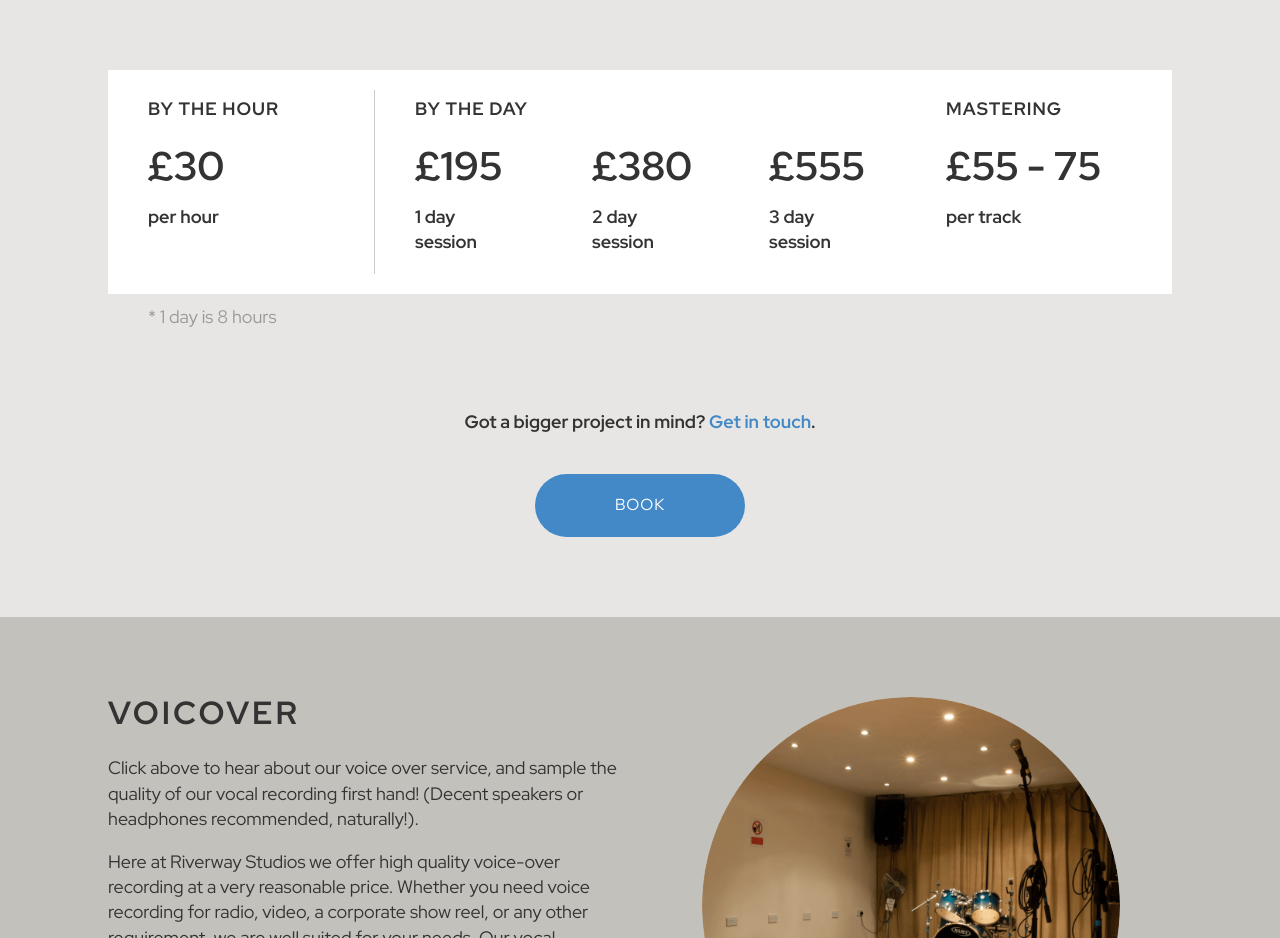
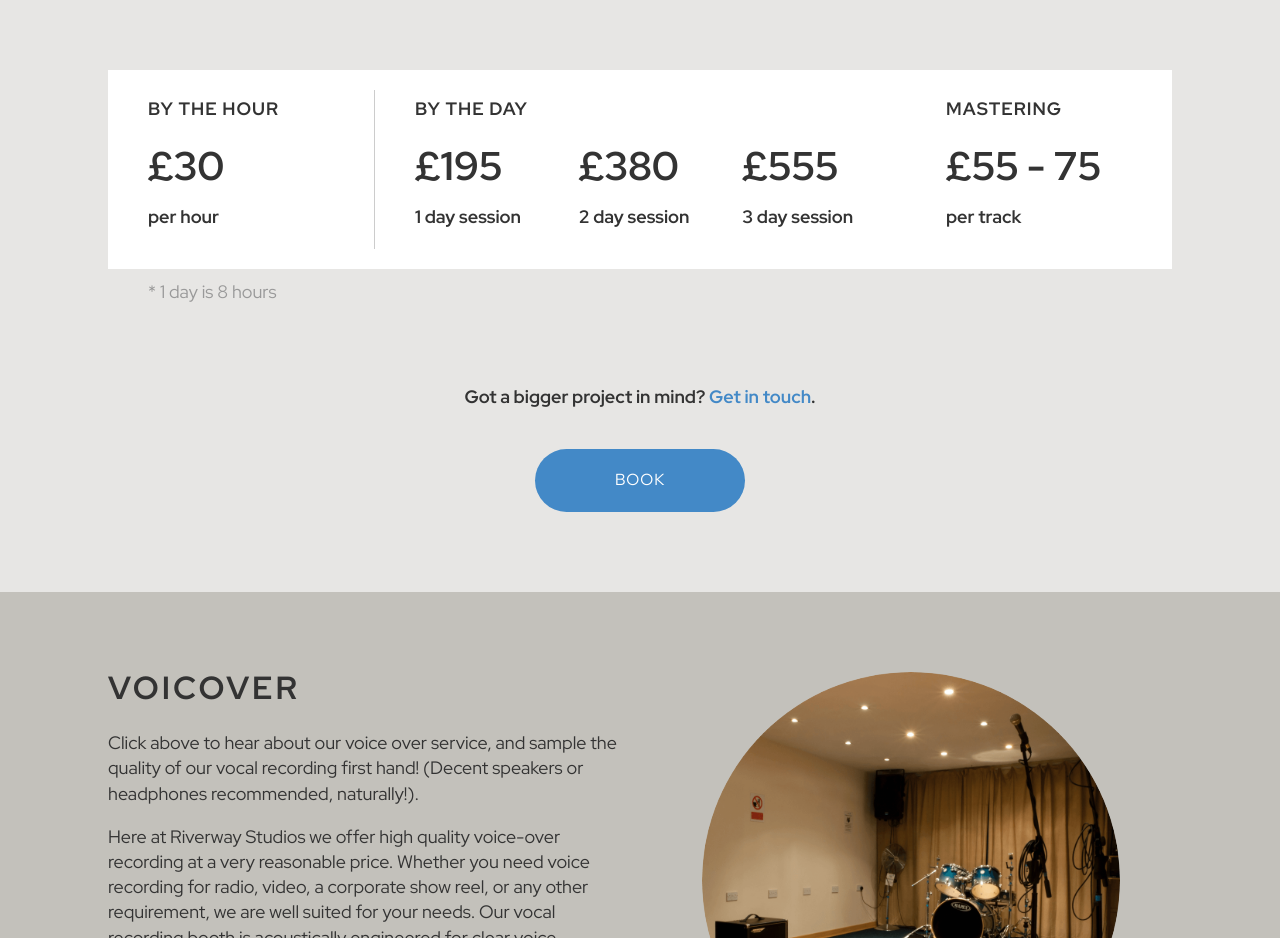
Before and after one commit to blcdigital/riverway-studios, a Gatsby site: page /recording in a window 1280 px wide. Shown: the part 2960-3898 px from the top of the page. Built offline with nearby package versions, Linux system fonts and the light colour scheme; Gatsby itself is replaced by a stand-in of ours.

Commit message:
Tweaking multicol Pricing section

```diff
--- a/src/components/Pricing/Pricing.style.js
+++ b/src/components/Pricing/Pricing.style.js
@@ -41,7 +41,7 @@ const ListSt = styled.ul`
   ${media.medium`
     display: flex;
     flex-wrap: wrap;
-    ${({ isInner }) => isInner && `margin: 0 -${getSpacing(SPACING.xl)}`};
+    ${({ isInner }) => isInner && `margin: 0 -${getSpacing(SPACING.large)}`};
   `};
 `;
 
@@ -91,7 +91,7 @@ const PriceItemSt = styled.li`
   ${media.medium`
     padding: ${({ isInner }) =>
       isInner
-        ? `0 ${getSpacing(SPACING.xl)}`
+        ? `0 ${getSpacing(SPACING.large)}`
         : `${getSpacing()} ${getSpacing(SPACING.xl)}`};
     width: 50%;
 
```
